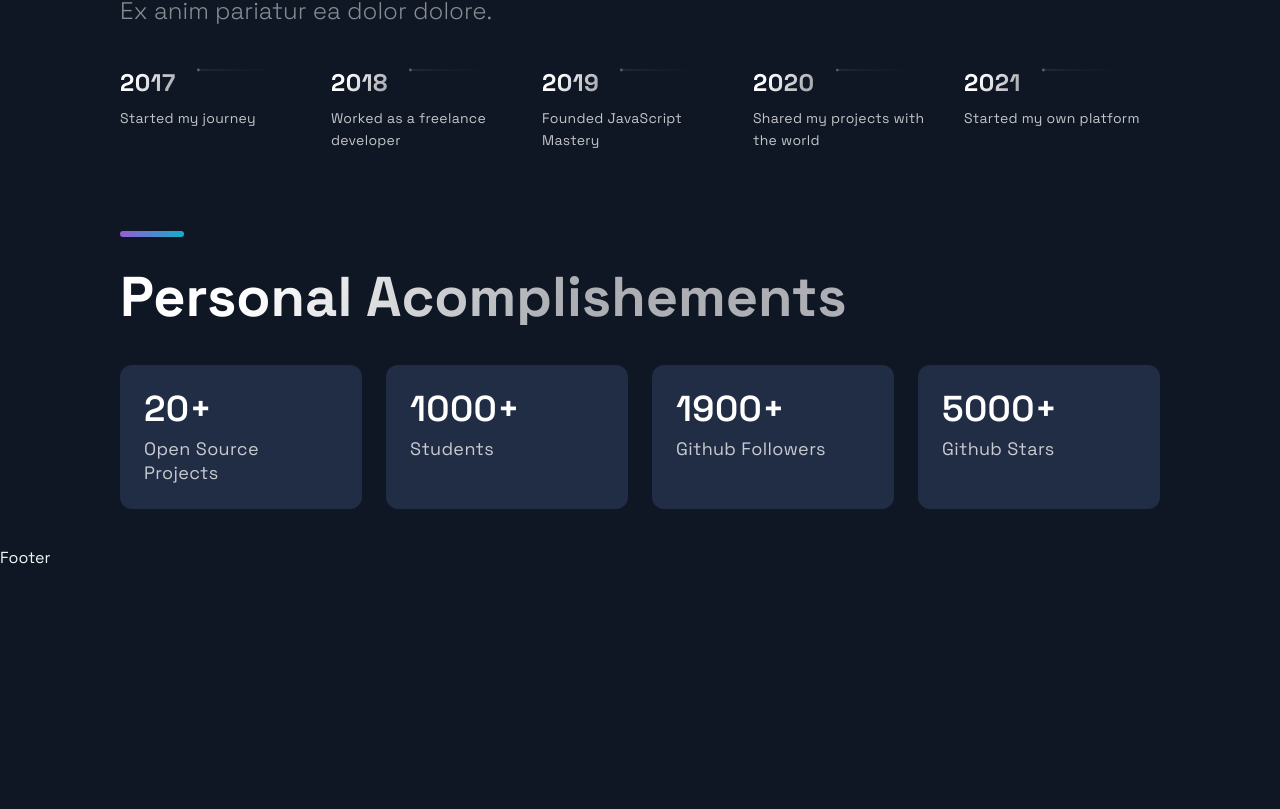
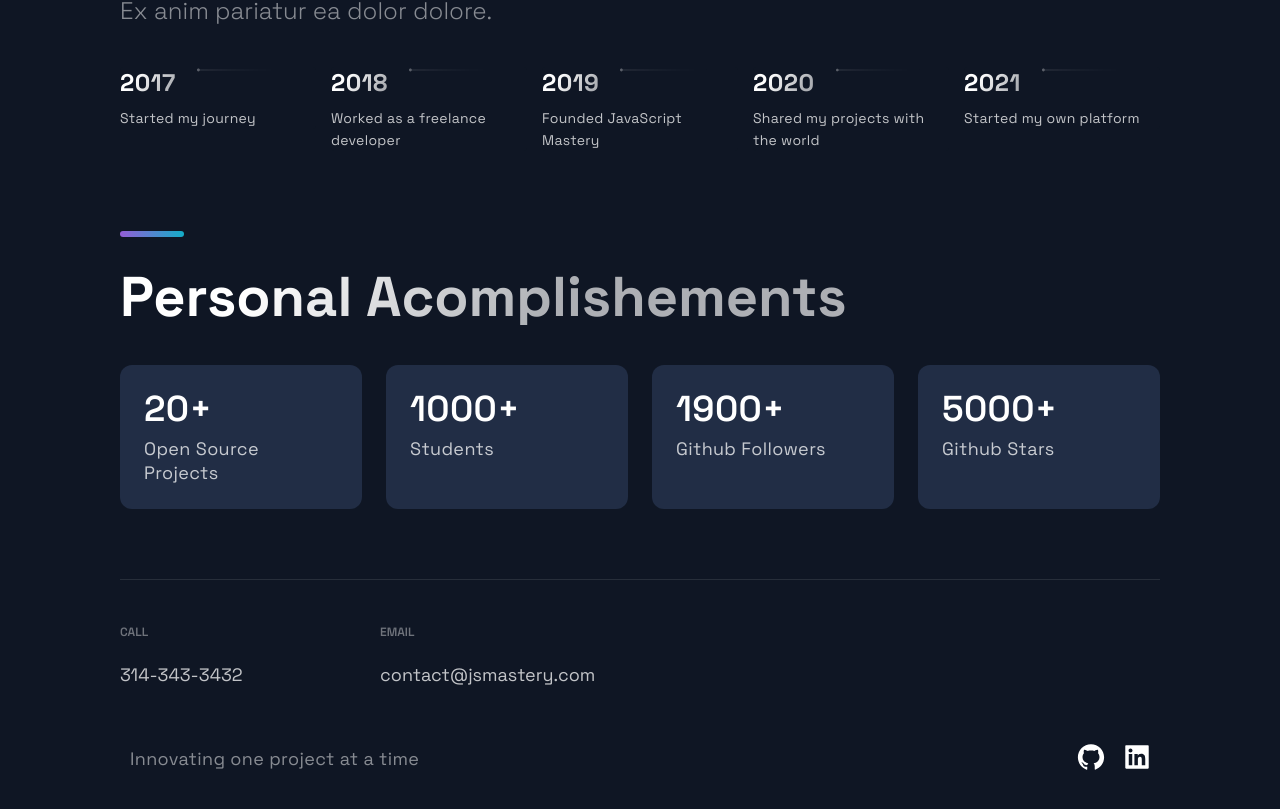
Before and after one commit to eddymandran/portfolio, a Next.js app: page / in a window 1280 px wide. Shown: the part 2700-3509 px from the top of the page. Before the commit the page ends 3268 px from the top, so only its background shows below. Built offline with nearby package versions, Linux system fonts and the light colour scheme.

Commit message:
footer section done

```diff
--- a/src/components/Footer/Footer.js
+++ b/src/components/Footer/Footer.js
@@ -1,14 +1,38 @@
 import React from 'react';
-import { AiFillGithub, AiFillInstagram, AiFillLinkedin } from 'react-icons/ai';
+import { AiFillGithub, AiFillLinkedin } from 'react-icons/ai';
 
 import { SocialIcons } from '../Header/HeaderStyles';
 import { CompanyContainer, FooterWrapper, LinkColumn, LinkItem, LinkList, LinkTitle, Slogan, SocialContainer, SocialIconsContainer } from './FooterStyles';
 
 const Footer = () => {
   return (
-    <div>
-      Footer
-    </div>
+    <FooterWrapper>
+      <LinkList>
+        <LinkColumn>
+          <LinkTitle>Call</LinkTitle>
+          <LinkItem href="tel:314-343-3432">314-343-3432</LinkItem>
+        </LinkColumn>
+        <LinkColumn>
+          <LinkTitle>Email</LinkTitle>
+          <LinkItem href="mailto:contact@jsmastery.com">
+            contact@jsmastery.com
+          </LinkItem>
+        </LinkColumn>
+      </LinkList>
+      <SocialIconsContainer>
+        <CompanyContainer>
+          <Slogan>Innovating one project at a time</Slogan>
+        </CompanyContainer>
+        <SocialContainer>
+        <SocialIcons href="https://github.com/eddymandran">
+          <AiFillGithub size="3rem" />
+        </SocialIcons>
+        <SocialIcons href="https://www.linkedin.com/in/eddymandran/">
+          <AiFillLinkedin size="3rem" />
+        </SocialIcons>
+        </SocialContainer>
+      </SocialIconsContainer>
+    </FooterWrapper>
   );
 };
 
```
